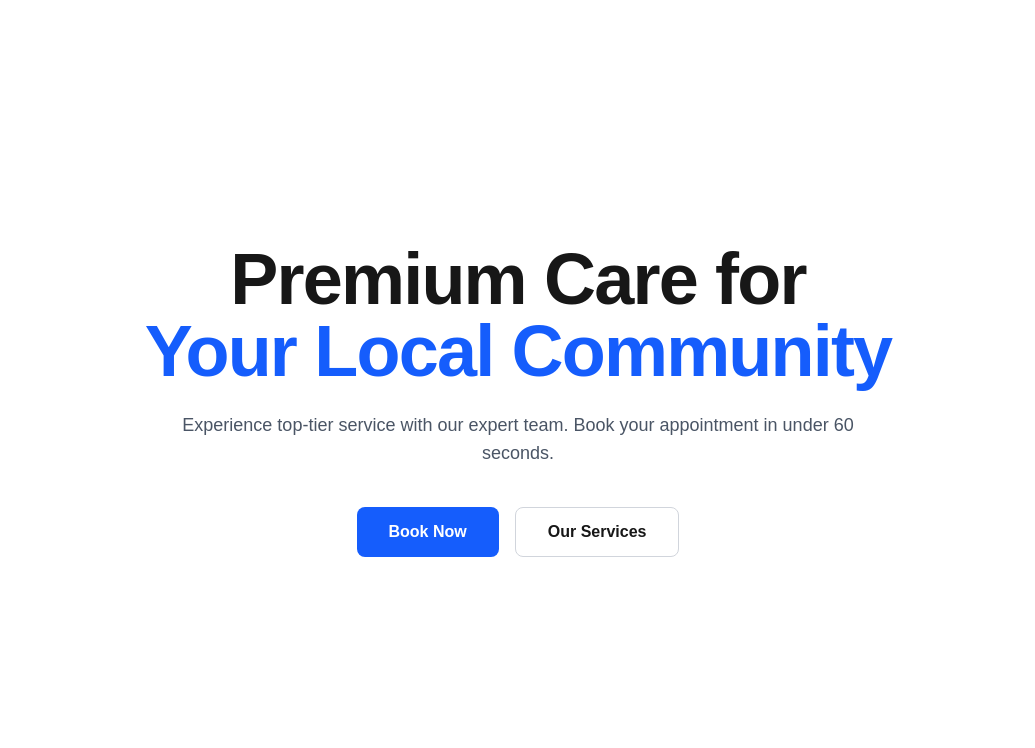
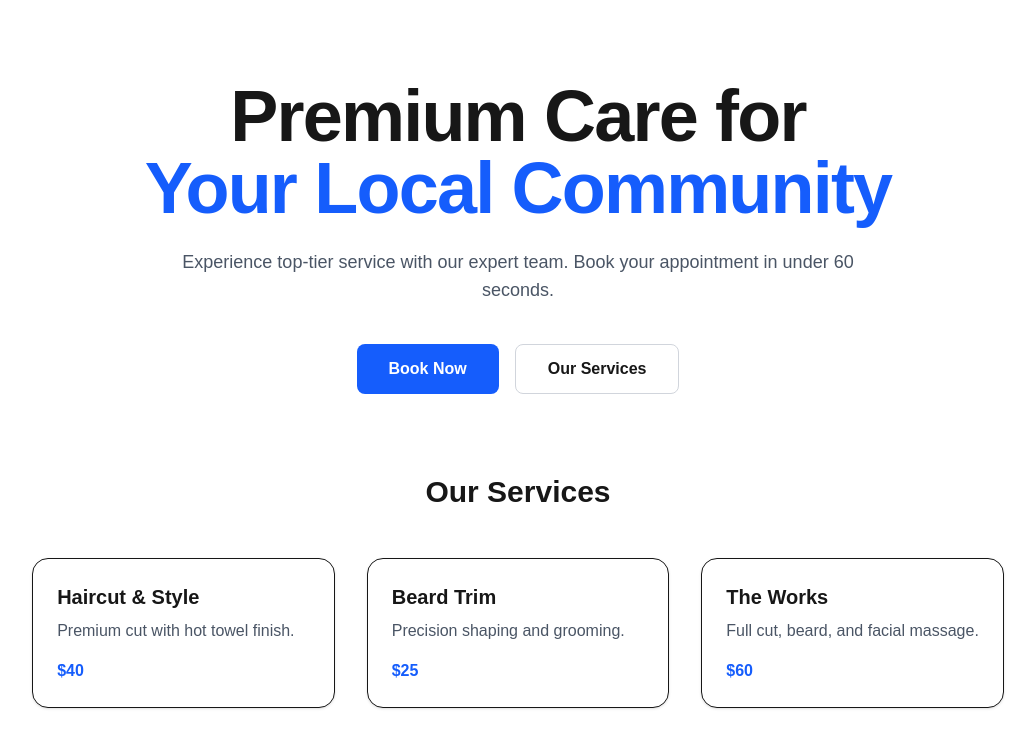
Before and after one commit to Misgana-design/Lead-Gen-SaaS-Next.js, a Next.js app: page / in a window 1280 px wide. Shown: the top 748 px of the page, without its empty margins (122-1157 px from the left). Built offline with nearby package versions, Linux system fonts and the light colour scheme.

Commit message:
The code that should be polished

```diff
--- a/src/app/page.tsx
+++ b/src/app/page.tsx
@@ -1,4 +1,23 @@
+import ServiceCard from "@/Components/ServiceCard";
+
 export default function HomePage() {
+  const SERVICES = [
+    {
+      title: "Haircut & Style",
+      description: "Premium cut with hot towel finish.",
+      price: "$40",
+    },
+    {
+      title: "Beard Trim",
+      description: "Precision shaping and grooming.",
+      price: "$25",
+    },
+    {
+      title: "The Works",
+      description: "Full cut, beard, and facial massage.",
+      price: "$60",
+    },
+  ];
   return (
     <main className="flex flex-col items-center justify-center min-h-screen py-20 px-4">
       {/* THE HERO SECTION */}
@@ -21,6 +40,21 @@ export default function HomePage() {
           Our Services
         </button>
       </div>
+      <section className="max-w-6xl mx-auto py-20 px-4">
+        <h2 className="text-3xl font-bold text-center mb-12">Our Services</h2>
+
+        {/* The Grid Layout */}
+        <div className="grid grid-cols-1 md:grid-cols-3 gap-8">
+          {SERVICES.map((service, index) => (
+            <ServiceCard
+              key={index}
+              title={service.title}
+              description={service.description}
+              price={service.price}
+            />
+          ))}
+        </div>
+      </section>
     </main>
   );
 }
```
